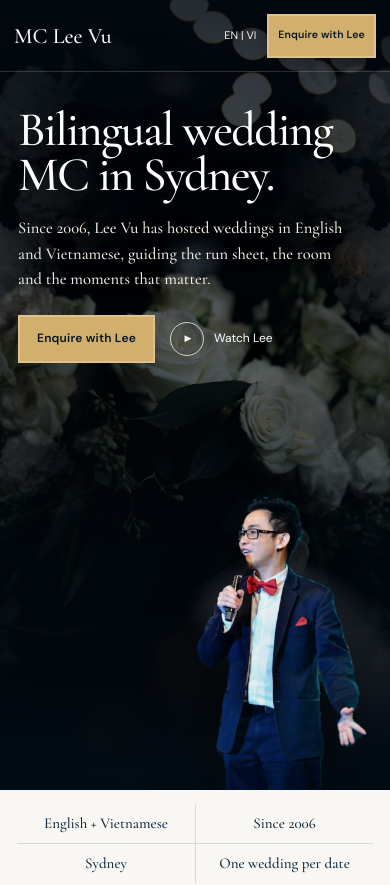
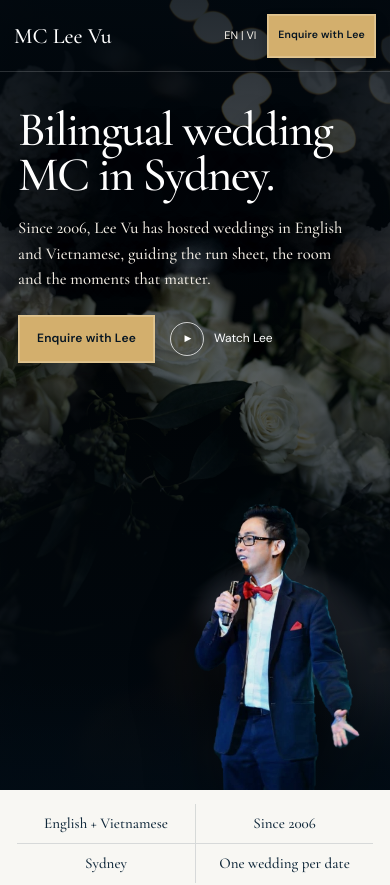
Before and after one commit to ohlalahahaha/mcleevu-wedding-mc, a React (Vite) app: page / in a window 390 px wide. Shown: the top 885 px of the page. Built offline with nearby package versions, Linux system fonts and the light colour scheme.

Commit message:
Keep Lee portrait inside phone hero

```diff
--- a/src/styles.css
+++ b/src/styles.css
@@ -71,7 +71,7 @@ footer{background:#04121e;color:#fff;padding:25px max(48px,calc((100vw - 1180px)
 
 @media(max-width:640px){
   .site-header{height:72px;padding:0 14px;gap:7px}.brand span{font-size:22px;white-space:nowrap}.site-header .brand small{display:none}.header-actions{margin-left:auto;gap:5px;min-width:0}.lang-toggle{min-width:44px;min-height:44px;font-size:11px;white-space:nowrap}.button-small{min-height:44px;padding-inline:10px;font-size:10.5px;white-space:nowrap}
-  .hero{min-height:790px}.hero-atmosphere{background-position:47% center}.hero-atmosphere::before,.hero-atmosphere::after{width:68%;opacity:.58}.hero-atmosphere::before{left:-34%}.hero-atmosphere::after{right:-34%}.hero::before{background:linear-gradient(180deg,rgba(2,11,19,.76),rgba(2,11,19,.3) 44%,rgba(2,11,19,.82))}.hero-inner{width:100%;min-height:790px;display:block}.hero-copy{padding:108px 18px 0;max-width:365px;text-shadow:0 4px 26px rgba(0,0,0,.38)}.hero h1{font-size:clamp(44px,12.4vw,52px);line-height:.93;letter-spacing:-.035em}.hero-lead{font-size:16.5px;line-height:1.55;max-width:340px;margin-top:18px}.hero-actions{margin-top:22px;gap:15px}.hero-actions .button{min-width:126px;min-height:48px;padding-inline:18px}.video-link{font-size:12px}.hero-portrait{position:absolute;right:-2%;bottom:0;width:70%;height:365px}.hero-portrait img{right:0;width:100%;height:365px;object-position:bottom center}.hero-candles{display:none}
+  .hero{min-height:790px}.hero-atmosphere{background-position:47% center}.hero-atmosphere::before,.hero-atmosphere::after{width:68%;opacity:.58}.hero-atmosphere::before{left:-34%}.hero-atmosphere::after{right:-34%}.hero::before{background:linear-gradient(180deg,rgba(2,11,19,.76),rgba(2,11,19,.3) 44%,rgba(2,11,19,.82))}.hero-inner{width:100%;min-height:790px;display:block}.hero-copy{padding:108px 18px 0;max-width:365px;text-shadow:0 4px 26px rgba(0,0,0,.38)}.hero h1{font-size:clamp(44px,12.4vw,52px);line-height:.93;letter-spacing:-.035em}.hero-lead{font-size:16.5px;line-height:1.55;max-width:340px;margin-top:18px}.hero-actions{margin-top:22px;gap:15px}.hero-actions .button{min-width:126px;min-height:48px;padding-inline:18px}.video-link{font-size:12px}.hero-portrait{position:absolute;right:0;bottom:0;width:68%;height:365px}.hero-portrait img{right:0;width:100%;height:365px;object-position:bottom center}.hero-candles{display:none}
   .trust-strip{height:auto;padding:14px 17px;grid-template-columns:1fr 1fr}.trust-strip strong{padding:10px 6px;font-size:15px}.trust-strip strong:nth-child(3){border-left:0}.trust-strip strong:nth-child(n+3){border-top:1px solid var(--line)}
   .story-band{display:block}.about-panel{min-height:760px;padding:58px 18px 405px}.section-copy{max-width:none}.section-copy h2{font-size:49px}.section-copy p{font-size:17px;line-height:1.62}.about-photo{left:50%;right:auto;bottom:34px;width:min(78%,300px);height:340px;transform:translateX(-50%)}.about-photo::before{inset:14px 14px -10px -14px}.about-photo img{inset:0;width:100%;height:100%;object-position:center 12%;box-shadow:0 10px 16px rgba(21,32,38,.11)}
   .identity-note{display:flex;min-height:220px;padding:40px 30px}.identity-note span{font-size:12px}.identity-note p{font-size:18px;line-height:1.45;max-width:300px;margin:0 auto}.sydney-moment{min-height:410px}.sydney-copy{left:18px;right:18px;bottom:9%}.sydney-label{font-size:12px}.sydney-copy h2{font-size:40px}.sydney-copy>p:last-child{font-size:15.5px}.sydney-moment::after{width:80%;right:-38%}
@@ -79,5 +79,5 @@ footer{background:#04121e;color:#fff;padding:25px max(48px,calc((100vw - 1180px)
   .closing-band{display:block}.contact-section,.faq-section{min-height:auto;padding:50px 18px}.faq-section{border-left:0;border-top:1px solid rgba(255,255,255,.08)}.contact-section h2,.faq-section h2{font-size:40px}.contact-links{grid-template-columns:1fr;margin-top:28px}.contact-links small{font-size:12px}.footer-inner{align-items:flex-end}.footer-brand span{font-size:21px}.footer-brand small{font-size:12px}.footer-inner>p{font-size:12px}
 }
 
-@media(max-width:380px){.site-header{padding-inline:10px;gap:4px}.brand span{font-size:20px}.header-actions{gap:3px}.button-small{padding-inline:8px;font-size:10px}.hero,.hero-inner{min-height:815px}.hero-copy{padding:101px 15px 0}.hero h1{font-size:43px}.hero-lead{font-size:16px}.hero-actions{gap:10px;flex-wrap:wrap}.hero-portrait{width:73%;height:350px}.hero-portrait img{height:350px}.availability-section,.contact-section,.faq-section{padding-left:15px;padding-right:15px}.enquiry-actions{display:grid;grid-template-columns:1fr}.button-quiet,.enquiry-actions .button{width:100%}}
+@media(max-width:380px){.site-header{padding-inline:10px;gap:4px}.brand span{font-size:20px}.header-actions{gap:3px}.button-small{padding-inline:8px;font-size:10px}.hero,.hero-inner{min-height:815px}.hero-copy{padding:101px 15px 0}.hero h1{font-size:43px}.hero-lead{font-size:16px}.hero-actions{gap:10px;flex-wrap:wrap}.hero-portrait{right:0;width:70%;height:350px}.hero-portrait img{height:350px}.availability-section,.contact-section,.faq-section{padding-left:15px;padding-right:15px}.enquiry-actions{display:grid;grid-template-columns:1fr}.button-quiet,.enquiry-actions .button{width:100%}}
 @media(prefers-reduced-motion:reduce){html{scroll-behavior:auto}*{animation:none!important;transition:none!important}}
```
